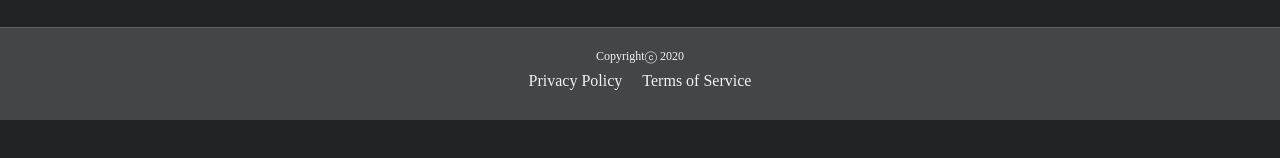
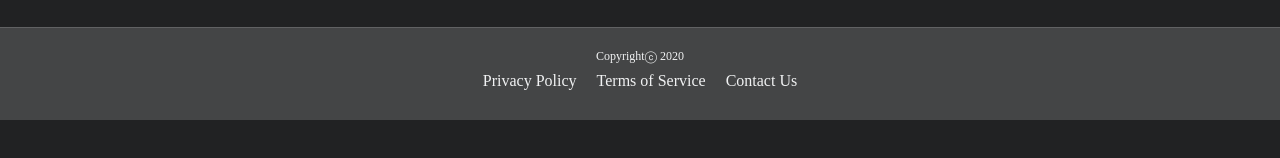
Before and after one commit to lumyjuwon/genshin, a React (Create React App) app: page /gacha in a window 1280 px wide. Shown: the part 264-422 px from the top of the page. Built offline with nearby package versions, Linux system fonts and the light colour scheme.

Commit message:
add contact mail link

```diff
--- a/src/App.tsx
+++ b/src/App.tsx
@@ -39,6 +39,7 @@ function App() {
             </div>
             <TextButton href="/policy">Privacy Policy</TextButton>
             <TextButton href="/terms">Terms of Service</TextButton>
+            <TextButton href="mailto:lumyjuwon@gmail.com">Contact Us</TextButton>
           </Footer>
       </Container>
     </BrowserRouter>
```
